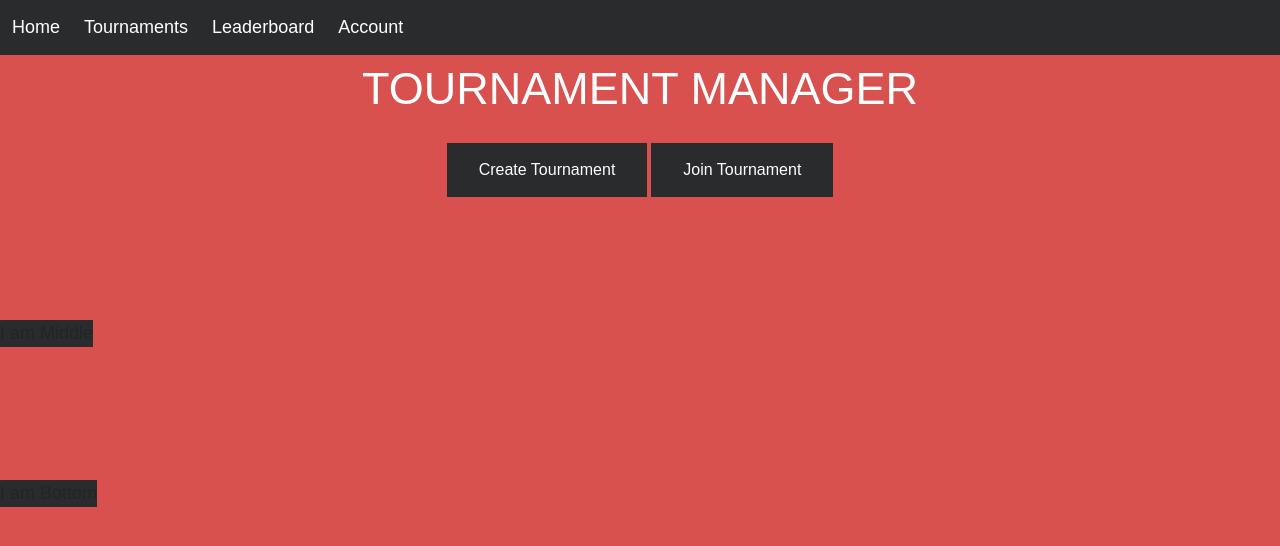
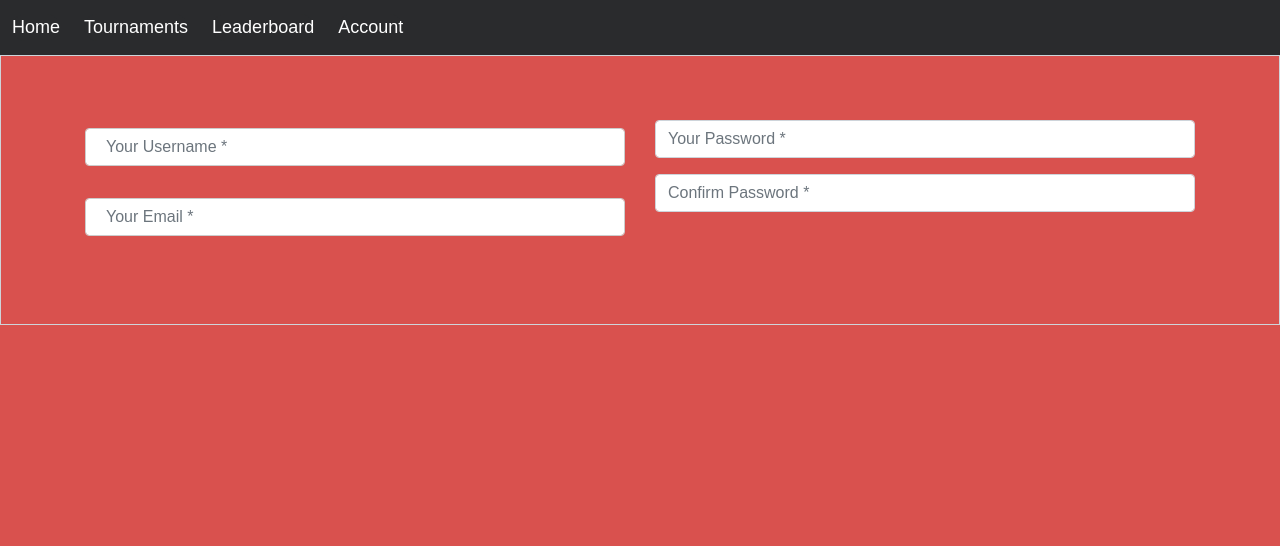
Before and after one commit to Dominik7797/Tournament-Manager, a React (Create React App) app in the folder Tournament Manager/ClientApp/: page /register in a window 1280 px wide. Shown: the top 546 px of the page. Built offline with nearby package versions, Linux system fonts and the light colour scheme.

Commit message:
added email && login needs css

```diff
--- a/Tournament Manager/ClientApp/src/App.js
+++ b/Tournament Manager/ClientApp/src/App.js
@@ -50,6 +50,12 @@ function App() {
                         <Route path="/tournament-create">
                             <TournamentCreator />
                         </Route>
+                        <Route path="/login">
+                            <Login />
+                        </Route>
+                        <Route path="/register">
+                            <Register />
+                        </Route>
                         <Route path="/">
                             <Home />
                         </Route>
--- a/Tournament Manager/ClientApp/src/components/Login.js
+++ b/Tournament Manager/ClientApp/src/components/Login.js
@@ -1,9 +1,52 @@
-import React from 'react';
+import React, { useState } from 'react'
+import axios from 'axios'
 
-export default function Login(){
+export default function Login() {
+    const [username, setUsername] = useState([]);
+    const [password, setPassword] = useState([]);
+    const [isCredentailsValid, setIsCredentailsValid] = useState(null);
+
+    const handleChange = (e) => {
+        if (e.target.name === "Username") {
+            setUsername(e.target.value);
+        }
+
+        else if (e.target.name === "Password") {
+            setPassword(e.target.value);
+        }
+
+    };
+
+    const handleSubmit = (event) => {
+        event.preventDefault();
+        axios.get("/login/username=" + username + "&password=" + password).then(data => setIsCredentailsValid(data.data))
+    }
+
     return (
-        <div>
-            Login
-        </div>
-    );
+        <form method="POST" action="/login" onSubmit={handleSubmit}>
+            <div className="container login-form">
+                <div className="row">
+                    <div className="col-md-6">
+                        <div className="form-group">
+                            <input type="text" className="form-control" onChange={handleChange} name='Username' placeholder="Your Username *" />
+                        </div>
+                    </div>
+                    <div className="col-md-6">
+                        <div className="form-group">
+                            <input type="password" className="form-control" onChange={handleChange} name='Password' placeholder="Your Password *" />
+                        </div>
+                    </div>
+                </div>
+            </div>
+            {isCredentailsValid === true &&
+                <p style={{ color: "green" }}>Success!</p>
+            }
+            {isCredentailsValid === false &&
+                <p style={{ color: "red" }}>Email or username is invalid!</p>
+            }
+            <button type="submit" style={{
+                borderRadius: '1.5rem', background: '#2a2b2dff', color: 'white'
+            }}>Login</button>
+        </form>
+    )
 }
--- a/Tournament Manager/ClientApp/src/components/Register.js
+++ b/Tournament Manager/ClientApp/src/components/Register.js
@@ -1,11 +1,107 @@
-import React from 'react';
+import React, { useState } from 'react'
+import axios from 'axios';
 
-function Register(){
+export default function Register() {
+
+    const [username, setUsername] = useState([]);
+    const [password, setPassword] = useState([]);
+    const [passwordRe, setPasswordRe] = useState([]);
+    const [email, setEmail] = useState([]);
+    const [isValidUsername, setIsValidUsername] = useState(false);
+    const [isValidEmail, setIsValidEmail] = useState(false);
+    const [isCredentailsValid, setIsCredentailsValid] = useState(null);
+
+    const validateInputFiledLength = (value, minValue) => {
+        if (value < minValue) {
+            return false;
+        } else {
+            return true;
+        }
+    }
+
+    const handleUserInputChange = (e) => {
+        let currentField = e.target.name;
+        let inputValue = e.target.value;
+
+        let minimumUsernameLength = 6;
+        let minimumEmailLength = 12;
+
+        if (currentField == "Username") {
+            if (!validateInputFiledLength(inputValue.length, minimumUsernameLength)) {
+                setUsername(inputValue);
+                setIsValidUsername(false);
+            } else {
+                setUsername(inputValue);
+                setIsValidUsername(true);
+            }
+        }
+        else if (currentField == "Email") {
+            if (!validateInputFiledLength(inputValue.length, minimumEmailLength)) {
+                setEmail(inputValue);
+                setIsValidEmail(false);
+            } else {
+                setEmail(inputValue);
+                setIsValidEmail(true);
+            }
+        }
+        else if (currentField == "Password") {
+            setPassword(inputValue);
+        } else {
+            setPasswordRe(inputValue);
+        }
+
+    };
+
+    const formSubmit = (event) => {
+        event.preventDefault();
+        console.log(username);
+        axios.get(`/verify/username=${username}&email=${email}&password=${password}`).then(data => { setIsCredentailsValid(data.data) });
+    }
+
     return (
-        <div>
-            Register
-        </div>
-    );
+        <form onSubmit={formSubmit} style={{ padding: '5%', border: '1px solid #ced4da', marginBottom: '2%' }}>
+            <div className="container register-form">
+                <div className="row">
+                    <div className="col-md-6">
+                        <div className="form-group">
+                            <input type="text" className="form-control" onChange={handleUserInputChange} name='Username' placeholder="Your Username *" />
+                            {isValidUsername === false && username.length > 1 &&
+                                <p style={{ color: "red" }}>Invalid Username!</p>
+                            }
+                        </div>
+                        <div className="form-group">
+                            <input type="text" className="form-control" onChange={handleUserInputChange} name='Email' placeholder="Your Email *" />
+                            {isValidEmail === false && email.length > 1 &&
+                                <p style={{ color: "red" }}>Invalid Email!</p>
+                            }
+                        </div>
+                    </div>
+                    <div className="col-md-6">
+                        <div className="form-group">
+                            <input type="password" className="form-control" onChange={handleUserInputChange} name='Password' placeholder="Your Password *" />
+                        </div>
+                        <div className="form-group">
+                            <input type="password" className="form-control" onChange={handleUserInputChange} name='PasswordRe' placeholder="Confirm Password *" />
+                        </div>
+                        {password !== passwordRe && password.length > 1 && passwordRe.length > 1 &&
+                            <p style={{ color: "red" }}>Passwords does not match!</p>
+                        }
+                    </div>
+                </div>
+            </div>
+            {isCredentailsValid === true &&
+                <p style={{ color: "green" }}>Success!</p>
+
+            }
+            {isCredentailsValid === false &&
+                <p style={{ color: "red" }}>Email or username is taken!</p>
+            }
+            {isValidUsername === true && isValidEmail === true && password === passwordRe &&
+                <button type="submit" style={{
+                    border: 'none', borderRadius: '1.5rem',
+                    padding: '1%', width: '12%', cursor: 'pointer', background: '#0062cc', color: '#fff'
+                }}>Register</button>
+            }
+        </form>
+    )
 }
-
-export default Register;
--- a/Tournament Manager/ClientApp/src/css/MainPageCSS.css
+++ b/Tournament Manager/ClientApp/src/css/MainPageCSS.css
@@ -21,6 +21,7 @@
 }
 
 .btnCreateTournament {
+    border-radius: 1.5rem;
     background-color: #2a2b2dff;
     border: none;
     color: white;
--- a/Tournament Manager/ClientApp/src/css/NavBar.css
+++ b/Tournament Manager/ClientApp/src/css/NavBar.css
@@ -33,4 +33,5 @@ li {
     -moz-appearance: button;
     appearance: button;
     text-decoration: none;
+    border-radius: 1.5rem;
 }
--- a/Tournament Manager/ClientApp/src/css/TournamentCreatorCSS.css
+++ b/Tournament Manager/ClientApp/src/css/TournamentCreatorCSS.css
@@ -21,6 +21,7 @@ input[type=text], select {
     display: flex;
     justify-content: center;
     align-items: center;
+    border-radius: 1.5rem;
 }
 
 .creatorForm {
```
Also changed, not shown: Tournament Manager/ClientApp/src/images/flat-dark-abstract-sport-background_52683-14014.jpg (deleted), 1 other file (tests, documents, lock files or other folders).
